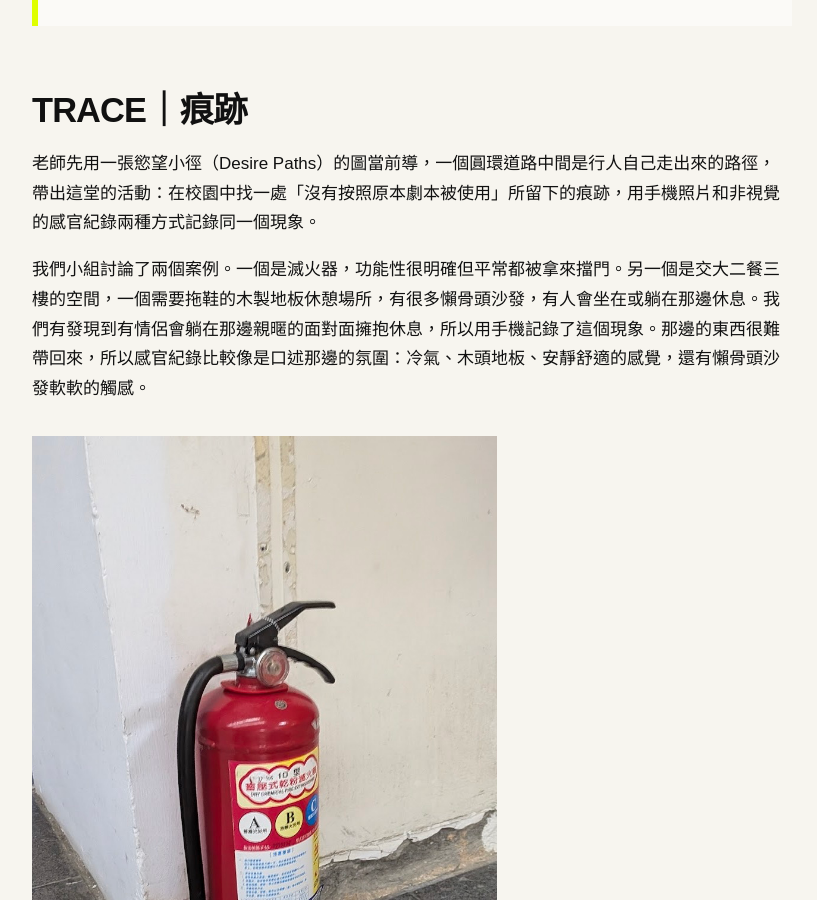
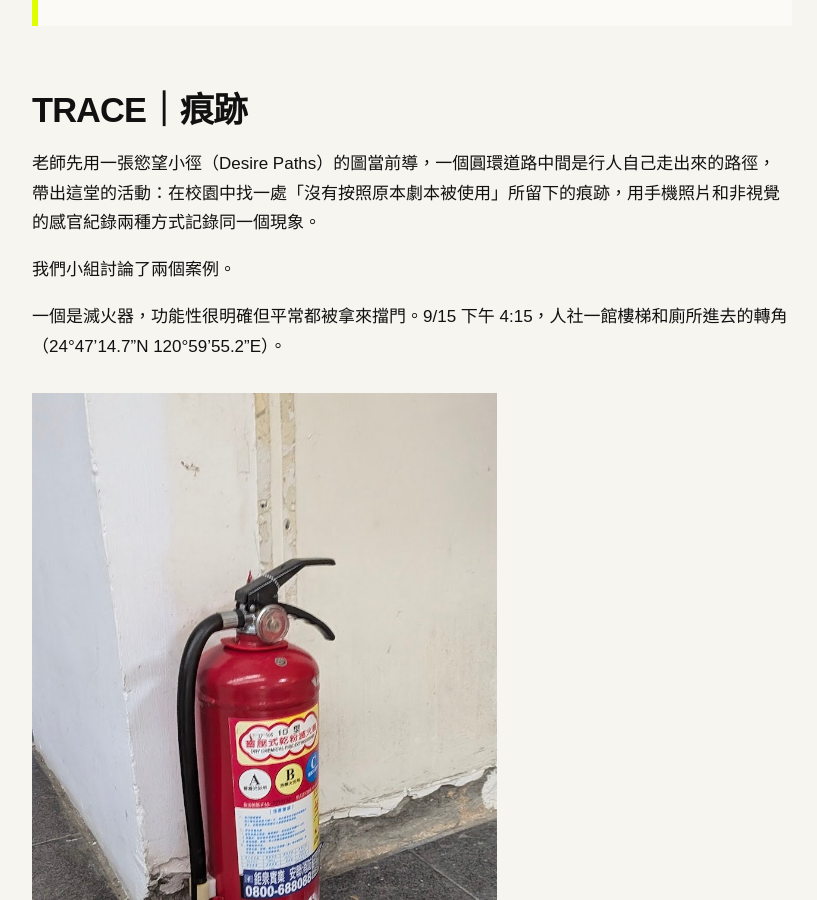
Before and after one commit to jbyolo29/fieldworkarchive, a Jekyll site: the page built from weeks/week-02.md, in a window 1280 px wide and 900 px high, scrolled down 448 px. Shown: the whole window, without its empty margins (48-865 px from the left). Built offline with Jekyll 4.4.1, drawn with Linux system fonts in a browser that asks for light colours; some of the changed text lies outside the part shown.

Commit message:
W02 補上何時何地：滅火器人社一館、二餐三樓座標與時間

```diff
--- a/weeks/week-02.md
+++ b/weeks/week-02.md
@@ -13,9 +13,13 @@ permalink: /weeks/week-02/
 
 老師先用一張慾望小徑（Desire Paths）的圖當前導，一個圓環道路中間是行人自己走出來的路徑，帶出這堂的活動：在校園中找一處「沒有按照原本劇本被使用」所留下的痕跡，用手機照片和非視覺的感官紀錄兩種方式記錄同一個現象。
 
-我們小組討論了兩個案例。一個是滅火器，功能性很明確但平常都被拿來擋門。另一個是交大二餐三樓的空間，一個需要拖鞋的木製地板休憩場所，有很多懶骨頭沙發，有人會坐在或躺在那邊休息。我們有發現到有情侶會躺在那邊親暱的面對面擁抱休息，所以用手機記錄了這個現象。那邊的東西很難帶回來，所以感官紀錄比較像是口述那邊的氛圍：冷氣、木頭地板、安靜舒適的感覺，還有懶骨頭沙發軟軟的觸感。
+我們小組討論了兩個案例。
 
-![滅火器擋門]({{ '/assets/images/w02-extinguisher.png' | relative_url }})
+一個是滅火器，功能性很明確但平常都被拿來擋門。9/15 下午 4:15，人社一館樓梯和廁所進去的轉角（24°47'14.7"N 120°59'55.2"E）。
+
+![滅火器擋門，人社一館轉角]({{ '/assets/images/w02-extinguisher.png' | relative_url }})
+
+另一個是交大二餐三樓的空間（24°47'21.4"N 120°59'50.0"E），一個需要拖鞋的木製地板休憩場所，有很多懶骨頭沙發，有人會坐在或躺在那邊休息。我們有發現到有情侶會躺在那邊親暱的面對面擁抱休息，所以用手機記錄了這個現象。那邊的東西很難帶回來，所以感官紀錄比較像是口述那邊的氛圍：冷氣、木頭地板、安靜舒適的感覺，還有懶骨頭沙發軟軟的觸感。照片拍攝於 2026/5/22 上午 11:10。
 
 ![二餐三樓木地板休憩空間]({{ '/assets/images/w02-lounge-floor.png' | relative_url }})
 
```
